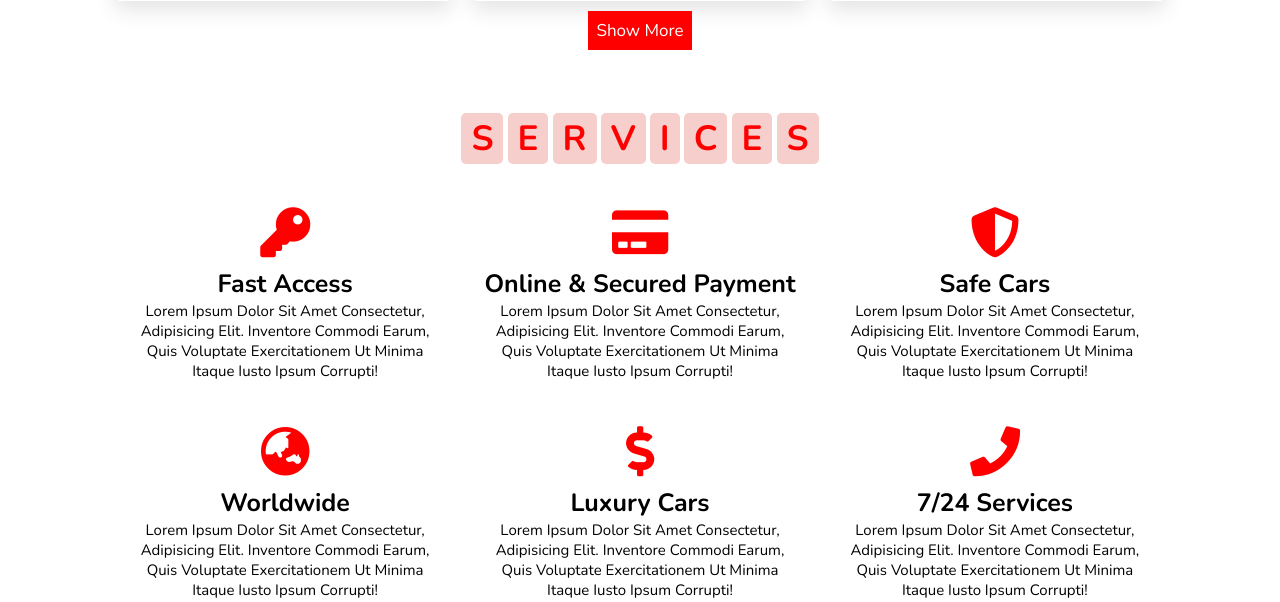
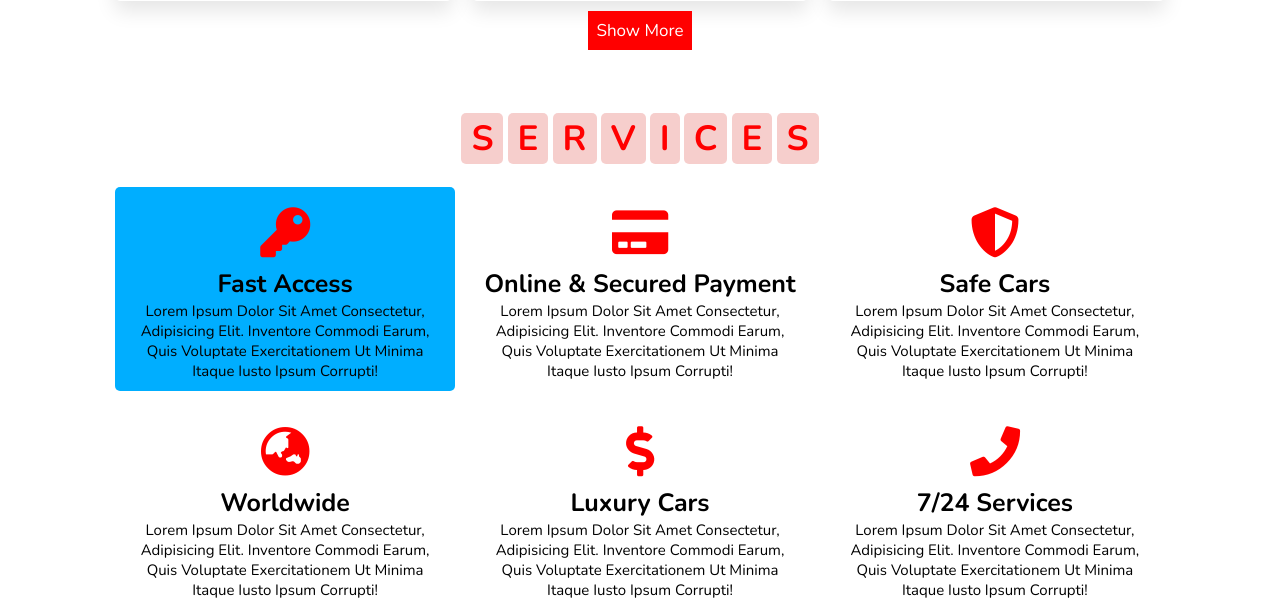
Before and after one commit to HakanZavrak/Car-Rental-Site, a PHP site: page /index.html in a window 1280 px wide, with the pointer over the restyled element. Shown: the part 2743-3345 px from the top of the page. Run offline with PHP 8.4, Linux system fonts and the light colour scheme.

Commit message:
final CSS

```diff
--- a/style.css
+++ b/style.css
@@ -307,6 +307,10 @@ header .search-bar-container label:hover{
   text-align: center;
 }
 
+.services .box-container .box:hover{
+  background: rgb(0, 174, 255);
+
+}
 .services .box-container .box ikon{
   padding:1rem;
   font-size: 5rem;
```
